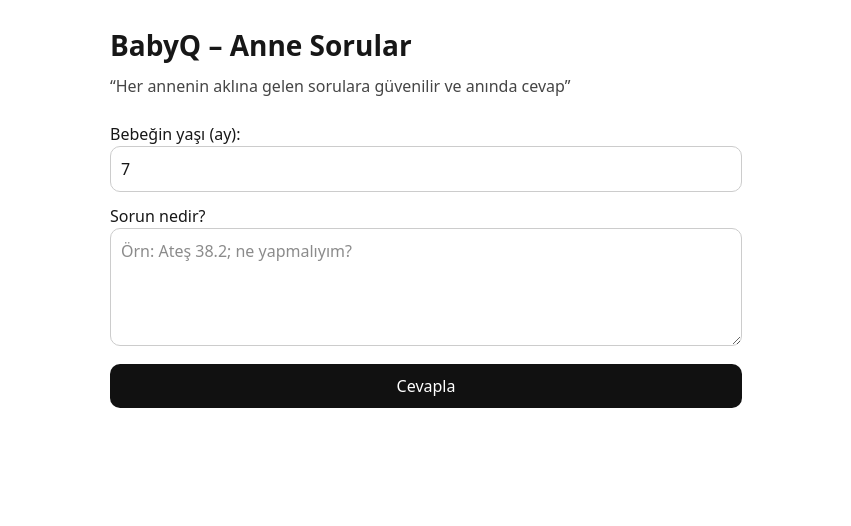
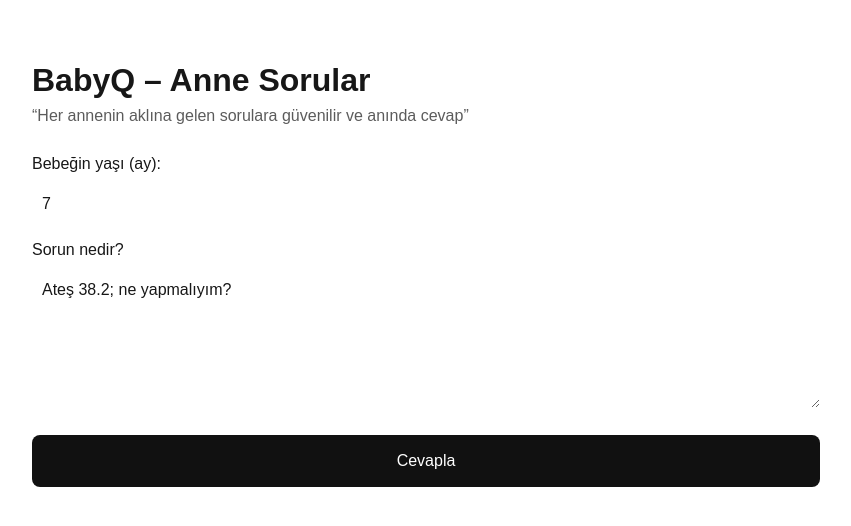
Before and after one commit to DidemKurtErsoy1/nextjs-boilerplate, a Next.js app: page / in a window 1280 px wide. Shown: the top 526 px of the page, without its empty margins (214-1065 px from the left). Built offline with nearby package versions, Linux system fonts and the light colour scheme.

Commit message:
Update page.tsx

```diff
--- a/app/page.tsx
+++ b/app/page.tsx
@@ -1,78 +1,152 @@
-'use client'
-import { useState } from 'react'
+'use client';
 
-type ApiResp = { answer: string; candidates: any[]; disclaimer: string; error?: string; detail?: string }
+import { useState } from 'react';
+
+type ApiResp = {
+  answer?: string;
+  candidates?: any[];
+  disclaimer?: string;
+  meta?: {
+    source?: 'AI' | 'FAQ' | 'FALLBACK';
+    llmUsed?: boolean;
+    llmError?: string | null;
+    matchedFaqs?: number;
+    urgent?: boolean;
+  };
+  error?: string;
+  detail?: string;
+};
+
+const cleanAnswer = (s: string) =>
+  (s || '').replace(/^🔹 AI\n|^🔸 FAQ\n|^🔺 Fallback\n/, '');
 
 export default function Home() {
-  const [age, setAge] = useState<number>(7)
-  const [q, setQ] = useState('')
-  const [res, setRes] = useState<ApiResp | null>(null)
-  const [loading, setLoading] = useState(false)
-  const [err, setErr] = useState<string | null>(null)
+  const [age, setAge] = useState<string>('7');
+  const [question, setQuestion] = useState<string>('Ateş 38.2; ne yapmalıyım?');
+  const [loading, setLoading] = useState(false);
+  const [resp, setResp] = useState<ApiResp | null>(null);
+  const [error, setError] = useState<string | null>(null);
+  const [lastPayload, setLastPayload] = useState<any>(null);
 
-  async function submit(e: React.FormEvent) {
-    e.preventDefault()
-    setLoading(true); setErr(null); setRes(null)
+  async function onSubmit(e: React.FormEvent) {
+    e.preventDefault();
+    setLoading(true);
+    setError(null);
+    setResp(null);
+    const payload = {
+      ageMonths: Number(age || 0),
+      question: question.trim(),
+    };
+    setLastPayload(payload);
     try {
       const r = await fetch('/api/ask', {
         method: 'POST',
         headers: { 'Content-Type': 'application/json' },
-        body: JSON.stringify({ ageMonths: age, question: q })
-      })
-      const j = await r.json()
-      if (!r.ok) throw new Error(j?.error || 'request_failed')
-      setRes(j)
-    } catch (e:any) {
-      setErr(String(e.message || e))
+        body: JSON.stringify(payload),
+      });
+      const j = (await r.json()) as ApiResp;
+      if (!r.ok) throw new Error(j?.error || j?.detail || 'Request failed');
+      setResp(j);
+    } catch (err: any) {
+      setError(err?.message || 'Bir şeyler ters gitti.');
     } finally {
-      setLoading(false)
+      setLoading(false);
     }
   }
 
   return (
-    <main style={{maxWidth:680, margin:'0 auto', padding:24, fontFamily:'system-ui, Arial'}}>
-      <h1 style={{fontSize:28, fontWeight:700, marginBottom:8}}>BabyQ – Anne Sorular</h1>
-      <p style={{opacity:.8, marginBottom:24}}>“Her annenin aklına gelen sorulara güvenilir ve anında cevap”</p>
+    <main style={{ maxWidth: 820, margin: '40px auto', padding: 16 }}>
+      <h1 style={{ fontSize: 32, fontWeight: 700 }}>BabyQ – Anne Sorular</h1>
+      <p style={{ opacity: 0.7, marginBottom: 24 }}>
+        “Her annenin aklına gelen sorulara güvenilir ve anında cevap”
+      </p>
 
-      <form onSubmit={submit} style={{display:'grid', gap:12}}>
-        <label> Bebeğin yaşı (ay):
-          <input type="number" min={0} max={60} value={age}
-                 onChange={e=>setAge(Number(e.target.value))}
-                 style={{width:'100%', padding:10, borderRadius:10, border:'1px solid #ccc'}} />
+      <form onSubmit={onSubmit} style={{ display: 'grid', gap: 12 }}>
+        <label>
+          Bebeğin yaşı (ay):
+          <input
+            type="number"
+            min={0}
+            max={60}
+            value={age}
+            onChange={(e) => setAge(e.target.value)}
+            style={{ width: '100%', padding: 10, marginTop: 6 }}
+            required
+          />
         </label>
 
-        <label> Sorun nedir?
-          <textarea rows={4} placeholder="Örn: Ateş 38.2; ne yapmalıyım?"
-                    value={q} onChange={e=>setQ(e.target.value)}
-                    style={{width:'100%', padding:10, borderRadius:10, border:'1px solid #ccc'}} />
+        <label>
+          Sorun nedir?
+          <textarea
+            value={question}
+            onChange={(e) => setQuestion(e.target.value)}
+            rows={5}
+            style={{ width: '100%', padding: 10, marginTop: 6 }}
+            required
+          />
         </label>
 
-        <button disabled={loading || q.trim().length < 3}
-                style={{padding:'10px 16px', borderRadius:10, border:'none', background:'#111', color:'#fff'}}>
-          {loading ? 'Yanıt aranıyor…' : 'Cevapla'}
+        <button
+          type="submit"
+          disabled={loading || !question.trim()}
+          style={{
+            padding: '14px 16px',
+            background: loading ? '#666' : '#111',
+            color: '#fff',
+            borderRadius: 8,
+            border: 0,
+            cursor: loading ? 'not-allowed' : 'pointer',
+            marginTop: 8,
+          }}
+        >
+          {loading ? 'Cevap hazırlanıyor…' : 'Cevapla'}
         </button>
       </form>
 
-      {err && <p style={{color:'#b00020', marginTop:16}}>Hata: {err}</p>}
+      {error && (
+        <div style={{ marginTop: 16, color: 'crimson' }}>
+          Hata: {error}
+        </div>
+      )}
 
-      {res && (
-        <section style={{marginTop:24}}>
-          <h2 style={{fontSize:20, fontWeight:700, marginBottom:8}}>Yanıt</h2>
-          <p style={{whiteSpace:'pre-wrap'}}>{res.answer}</p>
-          <p style={{fontSize:12, opacity:.8, marginTop:8}}>{res.disclaimer}</p>
+      {resp && (
+        <section style={{ marginTop: 24 }}>
+          <h3 style={{ fontSize: 22, fontWeight: 700 }}>Yanıt</h3>
+          <div style={{ whiteSpace: 'pre-wrap', marginTop: 8 }}>
+            {cleanAnswer(resp.answer || '')}
+          </div>
 
-          {res.candidates?.length > 0 && (
-            <details style={{marginTop:16}}>
-              <summary>Aday kaynaklar ({res.candidates.length})</summary>
-              <ul>
-                {res.candidates.map((c:any) => (
-                  <li key={c.id}><strong>{c.category}</strong>: {c.question}</li>
+          {resp.candidates?.length ? (
+            <details style={{ marginTop: 16 }}>
+              <summary>Kaynakları göster ({resp.candidates.length})</summary>
+              <ul style={{ marginTop: 8 }}>
+                {resp.candidates.map((c: any, i: number) => (
+                  <li key={c.id || i} style={{ marginBottom: 8 }}>
+                    <div style={{ fontWeight: 600 }}>
+                      {c.category} • {c.age_min}-{c.age_max} ay
+                    </div>
+                    <div style={{ opacity: 0.8 }}>{c.question}</div>
+                  </li>
                 ))}
               </ul>
             </details>
-          )}
+          ) : null}
+
+          <details style={{ marginTop: 12 }}>
+            <summary>Debug (meta)</summary>
+            <pre style={{ marginTop: 8 }}>
+{JSON.stringify(resp.meta, null, 2)}
+            </pre>
+          </details>
+
+          <details style={{ marginTop: 12 }}>
+            <summary>Gönderilen payload</summary>
+            <pre style={{ marginTop: 8 }}>
+{JSON.stringify(lastPayload, null, 2)}
+            </pre>
+          </details>
         </section>
       )}
     </main>
-  )
+  );
 }
```
